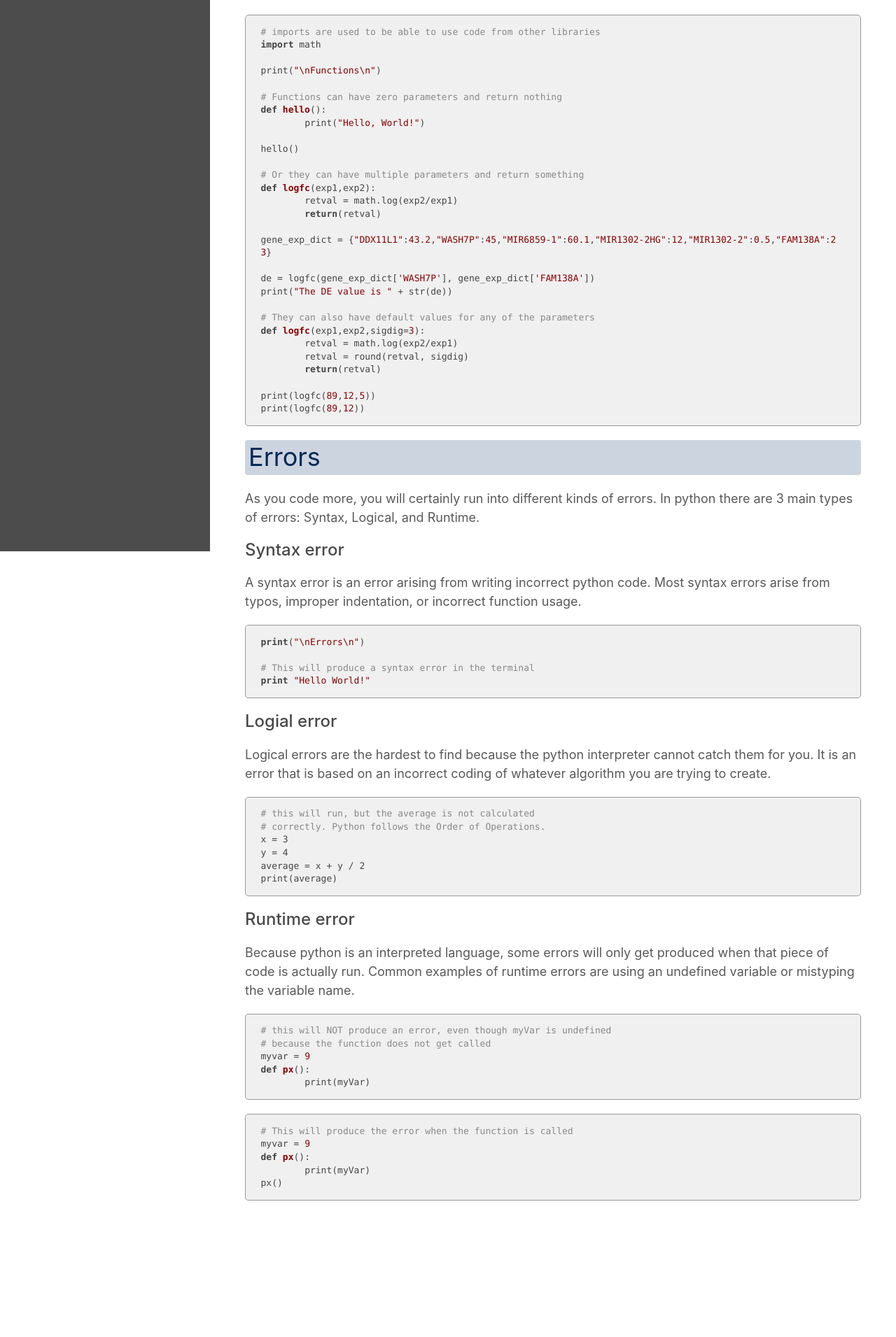
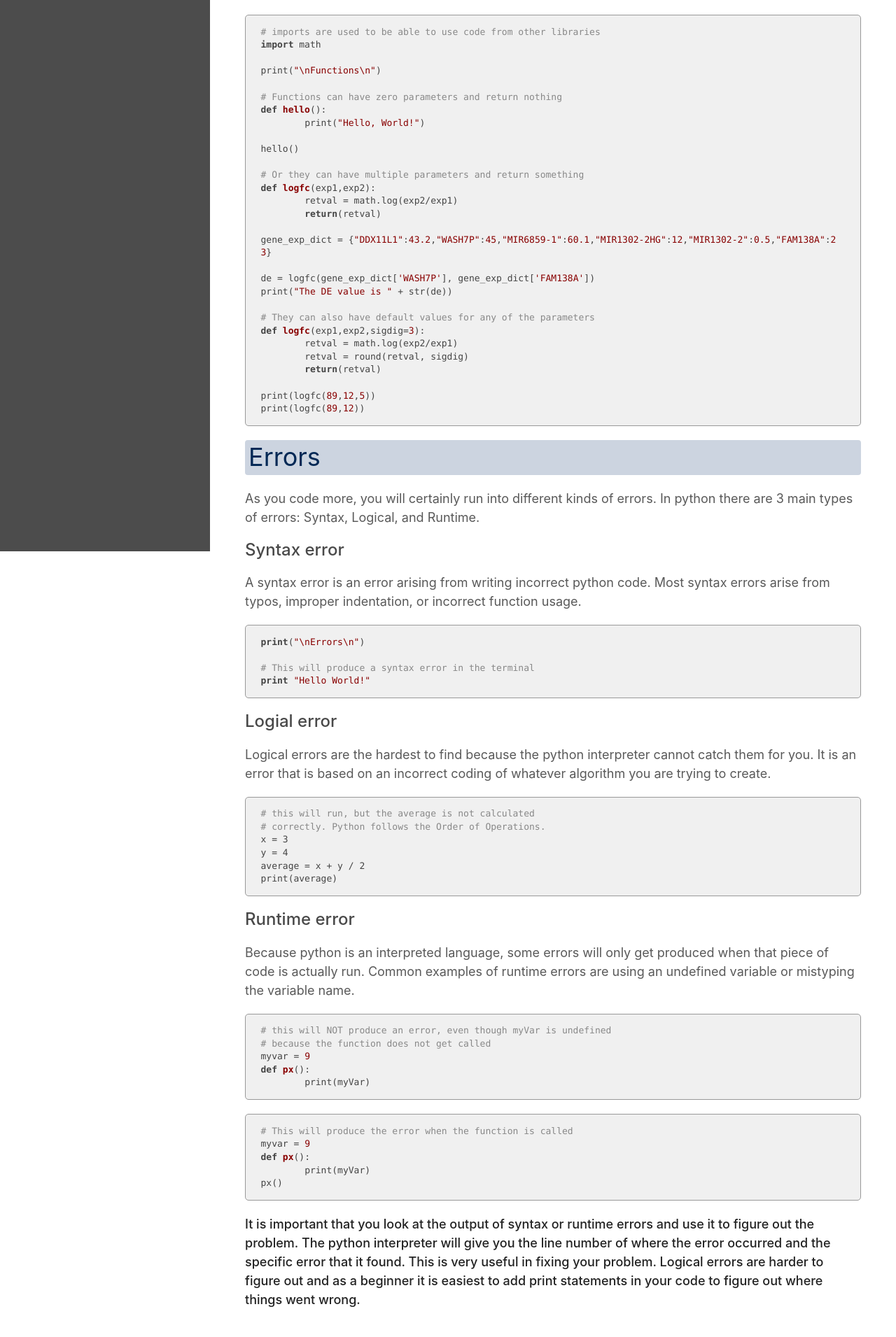
Before and after one commit to ucdavis-bioinformatics-training/2022-Feb-Introduction-To-Python-For-Bioinformatics, a Jekyll site: the page built from python/python3.md, in a window 1280 px wide. Shown: the part 4212-6123 px from the top of the page at 70% size. Built offline with Jekyll 4.4.1, drawn with Linux system fonts in a browser that asks for light colours; our own code applies the rules of GitHub Pages for plain Markdown files; before the commit the page ends 5968 px from its top, so only the background shows below that.

Commit message:
adding more docs

````diff
--- a/python/python3.md
+++ b/python/python3.md
@@ -219,3 +219,5 @@ def px():
 	print(myVar)
 px()
 ```
+
+**It is important that you look at the output of syntax or runtime errors and use it to figure out the problem. The python interpreter will give you the line number of where the error occurred and the specific error that it found. This is very useful in fixing your problem. Logical errors are harder to figure out and as a beginner it is easiest to add print statements in your code to figure out where things went wrong.**
````
